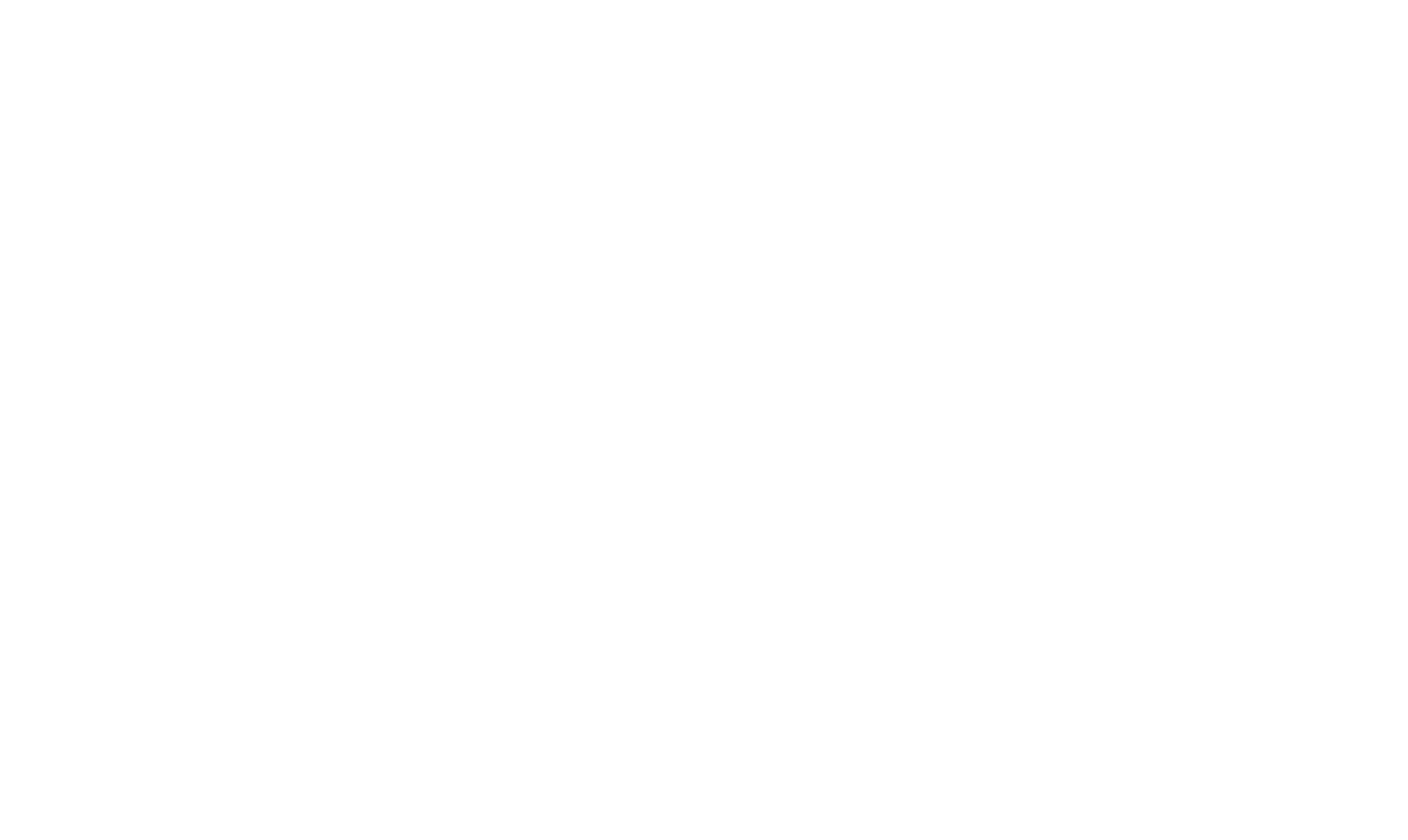
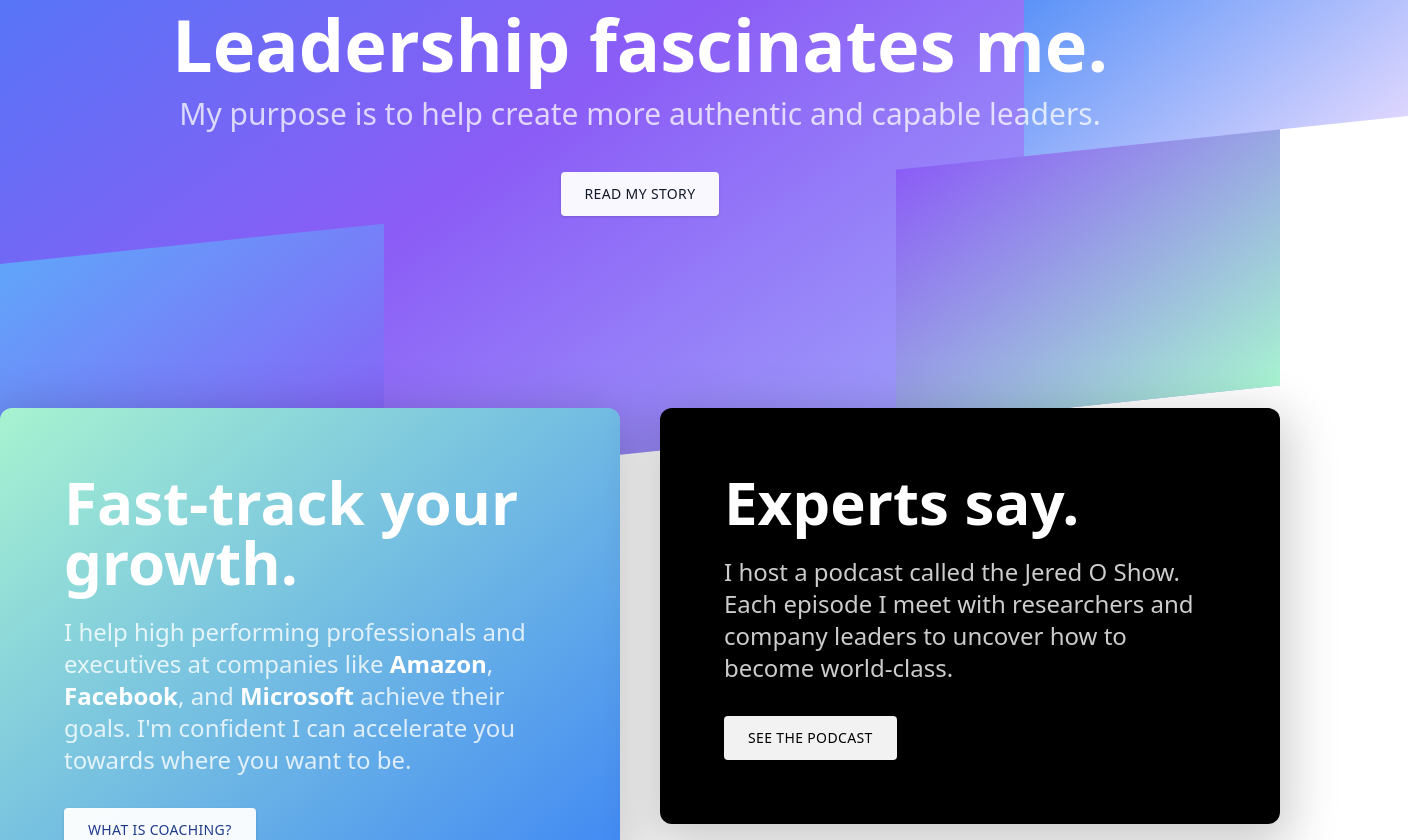
Before and after one commit to JeredOdegard/personal-site, a Next.js app: page /contact in a window 1280 px wide. Shown: the part 280-1120 px from the top of the page, 1408 px wide, since content can reach past the window. Before the commit the page ends 800 px from the top, so only its background shows below. Built offline with nearby package versions, Linux system fonts and the light colour scheme.

Commit message:
Created stripe-like homepage on the /contact route.

```diff
--- a/pages/contact.js
+++ b/pages/contact.js
@@ -1,7 +1,38 @@
 export default function Contact() {
   return (
-    <div>
-      Contact
+    <div className="pt-48">
+      <main className="mb-48">
+        <div className="absolute top-0 transform -skew-y-6 w-full h-full origin-top-left bg-gradient-to-br from-blue-500 via-purple-500 to-indigo-300">
+          <span className="absolute top-0 left-0 w-96 h-64 bg-gradient-to-br from-green-200 to-purple-500"></span>
+          <span className="absolute top-0 left-96 w-96 h-64 bg-gradient-to-br from-blue-400 to-purple-500"></span>
+          <span className="absolute top-0 left-1/3 w-96 h-64 bg-gradient-to-br from-blue-400 to-purple-500"></span>
+          <span className="absolute top-0 right-0 w-96 h-64 bg-gradient-to-br from-blue-400 to-purple-500"></span>
+          <span className="absolute bottom-0 right-0 w-96 h-64 bg-gradient-to-br from-purple-500 to-green-200"></span>
+          <span className="absolute bottom-64 -right-32 w-96 h-64 bg-gradient-to-br from-blue-500 to-purple-200"></span>
+          <span className="absolute bottom-0 left-0 w-96 h-64 bg-gradient-to-br from-blue-400 to-purple-500"></span>
+        </div>
+        <div className="max-w-screen-xl mx-auto relative z-10 text-center mt-24">
+          <h1 className="text-white text-7xl font-black mb-4">Leadership fascinates me.</h1>
+          <p className="text-3xl text-white text-opacity-75 mb-10">My purpose is to help create more authentic and capable leaders.</p>
+          <button className="bg-white bg-opacity-95 px-6 py-3 uppercase text-sm font-medium rounded tracking-wide text-gray-900 shadow transform transition hover:shadow-lg hover:-translate-y-0.5 hover:bg-opacity-100 hover:scale-105">Read my story</button>
+        </div>
+      </main>
+      <div className="grid grid-cols-12 gap-x-10 max-w-screen-xl mx-auto relative z-10 pb-24">
+        <div className="col-span-6">
+          <div className="bg-gradient-to-br from-green-200 to-blue-500 w-full rounded-xl shadow-medium p-16">
+            <h3 className="text-white text-6xl font-black leading-none mb-6">Fast-track your growth.</h3>
+            <p className="text-white text-opacity-80 text-2xl text-shadow mb-8">I help high performing professionals and executives at companies like <span className="text-white font-extrabold">Amazon</span>, <span className="text-white font-extrabold">Facebook</span>, and <span className="text-white font-extrabold">Microsoft</span> achieve their goals. I'm confident I can accelerate you towards where you want to be.</p>
+            <button className="bg-white bg-opacity-95 px-6 py-3 uppercase text-sm font-medium rounded tracking-wide text-blue-900 shadow transform transition hover:shadow-lg hover:-translate-y-0.5 hover:bg-opacity-100 hover:scale-105">What is coaching?</button>
+          </div>
+        </div>
+        <div className="col-span-6">
+          <div className="bg-black w-full rounded-xl shadow-medium p-16">
+            <h3 className="text-white text-6xl font-black leading-none mb-6">Experts say.</h3>
+            <p className="text-white text-opacity-80 text-2xl text-shadow mb-8">I host a podcast called the Jered O Show. Each episode I meet with researchers and company leaders to uncover how to become world-class.</p>
+            <button className="bg-white bg-opacity-95 px-6 py-3 uppercase text-sm font-medium rounded tracking-wide text-black shadow transform transition hover:shadow-lg hover:-translate-y-0.5 hover:bg-opacity-100 hover:scale-105">See the podcast</button>
+          </div>
+        </div>
+      </div>
     </div>
   )
 }
--- a/pages/podcast.js
+++ b/pages/podcast.js
@@ -95,7 +95,7 @@
         {/* Podcast Card */}
         <div className="w-full mt-10 bg-white bg-opacity-25 mb-8 rounded-md shadow-light pb-10 md:pb-0">
           <div className="block md:flex space-x-10 pb-8 md:pb-0">
-            <img className="w-full md:w-72 rounded-t-md md:rounded-none md:rounded-tl" src={podcast.image.url} alt={podcast.image.title} />
+            <img className="w-full md:w-72 md:h-72 rounded-t-md md:rounded-none md:rounded-tl" src={podcast.image.url} alt={podcast.image.title} />
             <div className="pt-12 pr-10">
               <h2 className="text-4xl mb-2 font-extrabold">{podcast.title}</h2>
               <p className="text-gray-600 mb-4">{podcast.description}</p>
--- a/tailwind.config.js
+++ b/tailwind.config.js
@@ -8,6 +8,7 @@
     	},
     	boxShadow: {
         'dark': '0 15px 50px 10px rgba(0, 0, 0, 0.35)',
+        'medium': '0 15px 50px 10px rgba(0, 0, 0, 0.2)',
         'light': '0 15px 50px 10px rgba(0, 0, 0, 0.1)'
     	},
       screens: {
```
